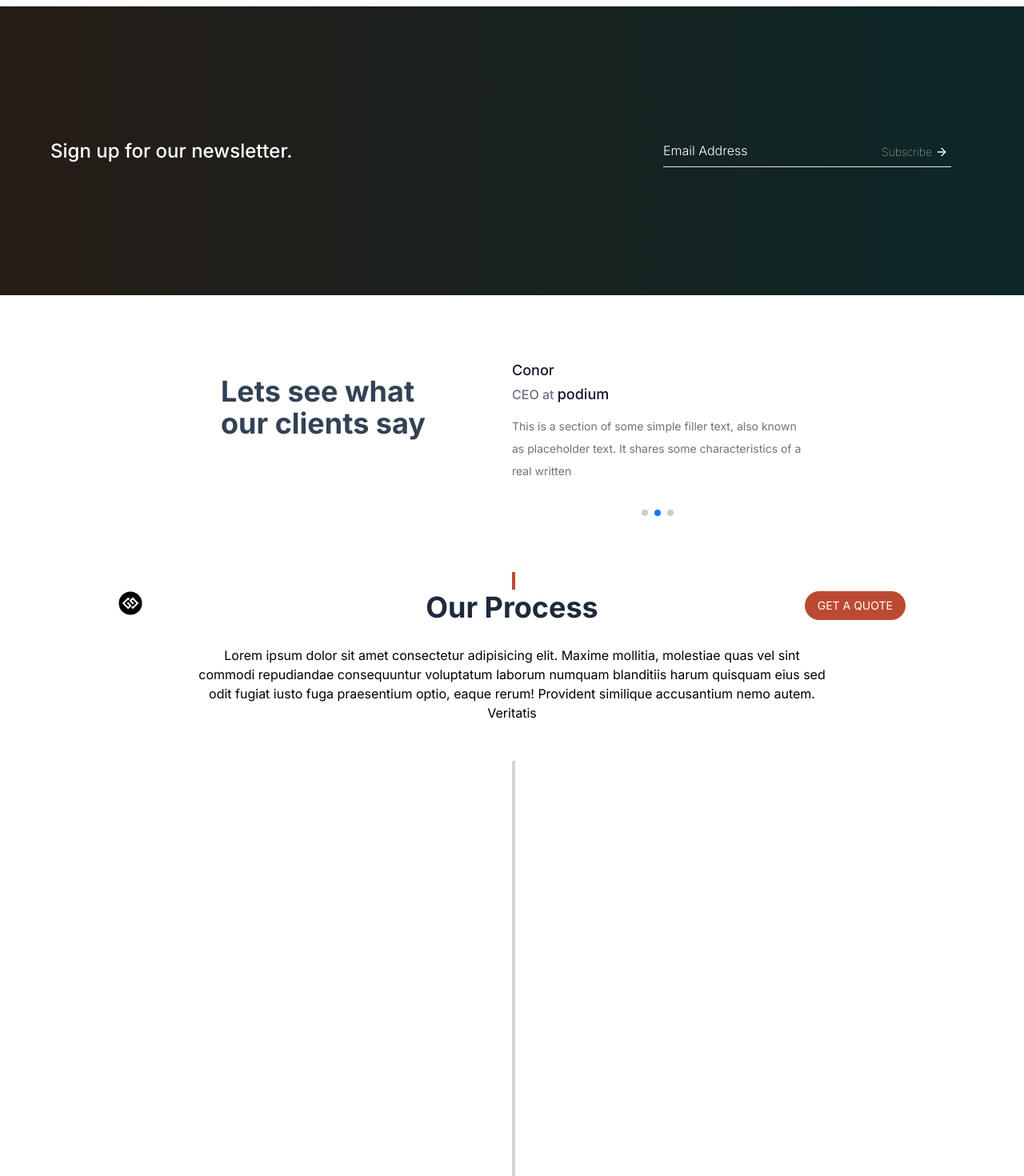
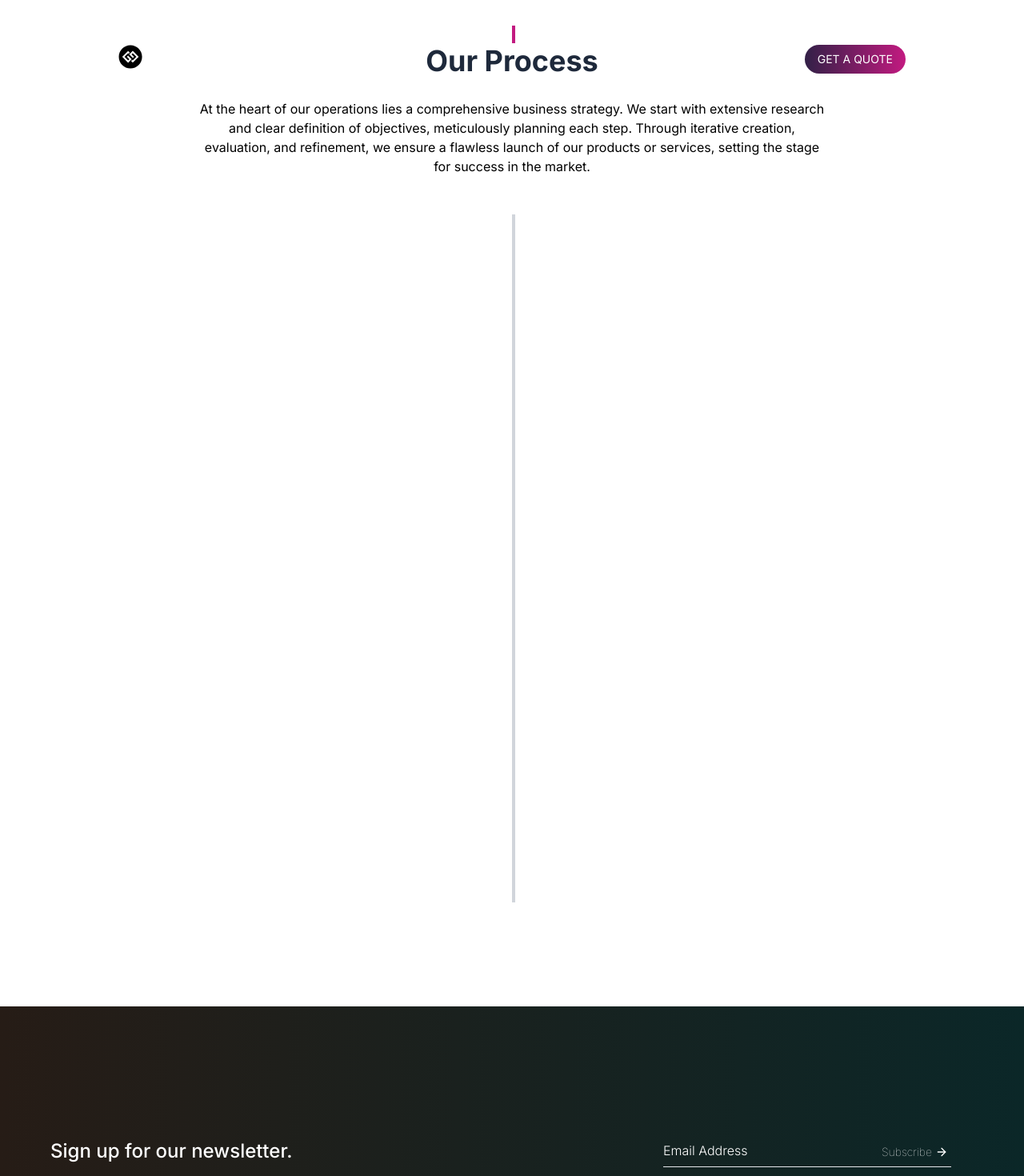
Before and after one commit to FahimHasan683031/webiZoone-, a Next.js app: page / in a window 1280 px wide. Shown: the part 8780-10250 px from the top of the page at 80% size. Built offline with nearby package versions, Linux system fonts and the light colour scheme.

Commit message:
Working process section content and color update

```diff
--- a/app/components/newsletter/Newsletter.js
+++ b/app/components/newsletter/Newsletter.js
@@ -1,7 +1,7 @@
 import { FiArrowRight } from "react-icons/fi";
 const Newsletter = () => {
   return (
-    <div className="flex justify-around items-center py-16 px-5 md:px-1 md:py-32 lg:py-40  bg-gradient-to-r from-[#261c16] to-[#0b2728]  my-20">
+    <div className="flex justify-around items-center py-16 px-5 md:px-1 md:py-32 lg:py-40  bg-gradient-to-r from-[#261c16] to-[#0b2728]  mb-20">
       <div className="text-white font-medium text-[14px] md:text-2xl w-1/2">
         Sign up for our newsletter.
       </div>
--- a/app/components/workingProcess/WorkingProcess.js
+++ b/app/components/workingProcess/WorkingProcess.js
@@ -11,7 +11,7 @@ const TimelineItem = ({ title, description, index, isScrollUp }) => (
   <div className="relative">
     <FaRegCircle
       className={`absolute left-[48.5%] md:left-[49.2%] top-10 md:top-[70px] bg-white ${
-        isScrollUp ? "text-blue-500" : "text-red-500"
+        isScrollUp ? "text-[#c21a80]" : "text-[#c21a80]"
       }`}
     />
     <div className="grid grid-cols-2 gap-16 md:gap-32 lg:gap-40 pt-8 md:pt-16">
@@ -92,62 +92,68 @@ const WorkingProcess = () => {
 
   const timelineData = [
     {
-      title: "Immerse",
+      title: "Business Strategy",
       description:
-        "This is where the exertion and proper planning happens and our team will gather inspiration.",
+        "Business Goals, Mission, Target market, Value proposition, SWOT analysis, Business, Model canvas.",
+    },
+    {
+      title: "Research",
+      description:
+        "Competitive Analysis, User Interviews, Journey Mapping, Value Proposition.",
+    },
+    {
+      title: "Define",
+      description:
+        "UX Strategy, Information Architecture, User Flows, Visual Direction.",
     },
     {
       title: "Plan",
       description:
-        "Lorem ipsum dolor sit amet consectetur adipisicing elit. Maxime mollitia.",
+        "Scope breakdown activities, project brief, team allocation, and project kickoff.",
     },
     {
       title: "Create",
       description:
-        "This is where the exertion and proper planning happens and our team will gather inspiration.",
+        "This is where the exertion and proper planning happens and our team will gather inspiration to create an incredible product for you!",
+    },
+    {
+      title: "Evaluate",
+      description:
+        "Usability Testing, User Surveys",
     },
     {
       title: "Launch",
       description:
-        "Lorem ipsum dolor sit amet consectetur adipisicing elit. Maxime mollitia.",
-    },
-    {
-      title: "Iterate",
-      description:
-        "This is where the exertion and proper planning happens and our team will gather inspiration.",
+        "Final deliverable with documentation and project closure activities.",
     },
   ];
 
   return (
     <>
-      <div className="relative px-5 max-w-screen-lg mx-auto">
-        <div className="w-[3.5px] bg-[#bc4a32] h-[22px] absolute -top-6 left-[50%]"></div>
+      <div className="relative px-5 max-w-screen-lg mx-auto mt-32">
+        <div className="w-[3.5px] bg-[#c21a80] h-[22px] absolute -top-6 left-[50%]"></div>
         <div className="grid grid-cols-3 ">
           <FaGgCircle className="text-xl md:text-3xl " />
           <h3 className="text-xl md:text-3xl lg:text-4xl font-bold text-slate-800 text-center">
             Our Process
           </h3>
           <div className="text-right">
-            <button className="px-2 md:px-4 py-2 rounded-full bg-[#bc4a32] text-white text-xs md:text-sm">
+            <button className="px-2 md:px-4 py-2 rounded-full bg-gradient-to-r from-[#322047] to-[#c21a80] text-white text-xs md:text-sm">
               GET A QUOTE
             </button>
           </div>
         </div>
         <p className="text-center w-full md:w-4/5 mx-auto mt-7 mb-9 text-[15px] lg:text-base ">
-          Lorem ipsum dolor sit amet consectetur adipisicing elit. Maxime
-          mollitia, molestiae quas vel sint commodi repudiandae consequuntur
-          voluptatum laborum numquam blanditiis harum quisquam eius sed odit
-          fugiat iusto fuga praesentium optio, eaque rerum! Provident similique
-          accusantium nemo autem. Veritatis
+        At the heart of our operations lies a comprehensive business strategy. We start with extensive research and clear definition of objectives, meticulously planning each step. Through iterative creation, evaluation, and refinement, we ensure a flawless launch of our products or services, setting the stage for success in the market.
         </p>
       </div>
 
-      <div className="h-[500px] md:h-[650px] lg:h-[750px] max-w-screen-md mx-auto mb-10 mt-12 px-5 lg:px-0">
+      <div className="h-[630px] md:h-[790px] lg:h-[950px] max-w-screen-md mx-auto mb-10 mt-12 px-5 lg:px-0">
         <section ref={timelineRef}>
           <div className="relative">
-          <div className="w-[3.5px] bg-gray-300 h-[440px] md:h-[580px] lg:h-[630px] absolute  left-[50%]"></div>
+          <div className="w-[3.5px] bg-gray-300 h-[620px] md:h-[770px] lg:h-[860px] absolute  left-[50%]"></div>
             <motion.div
-              className="vertical-line w-[3.5px] bg-[#bc4a32] absolute top-0 left-[50%]"
+              className="vertical-line w-[3.5px] bg-[#c21a80] absolute top-0 left-[50%]"
               initial={{ height: 0 }}
               animate={controls}
             />
--- a/app/page.js
+++ b/app/page.js
@@ -15,9 +15,9 @@ export default function Home() {
       <Services />
       <FeaturedWorks />
       <About />
+      <WorkingProcess />
       <Newsletter />
       <ClientReview />
-      <WorkingProcess />
     </main>
   );
 }
```
